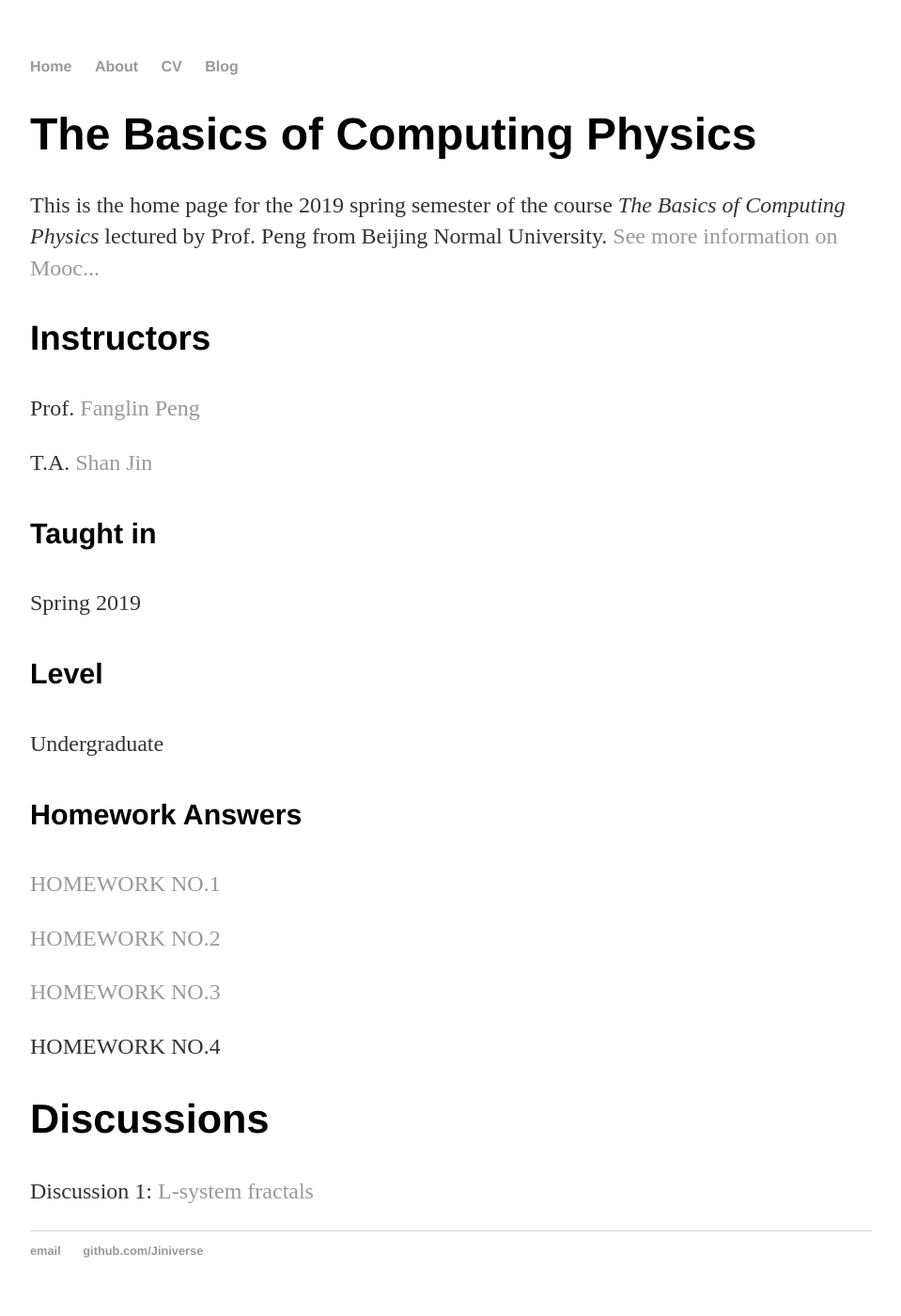
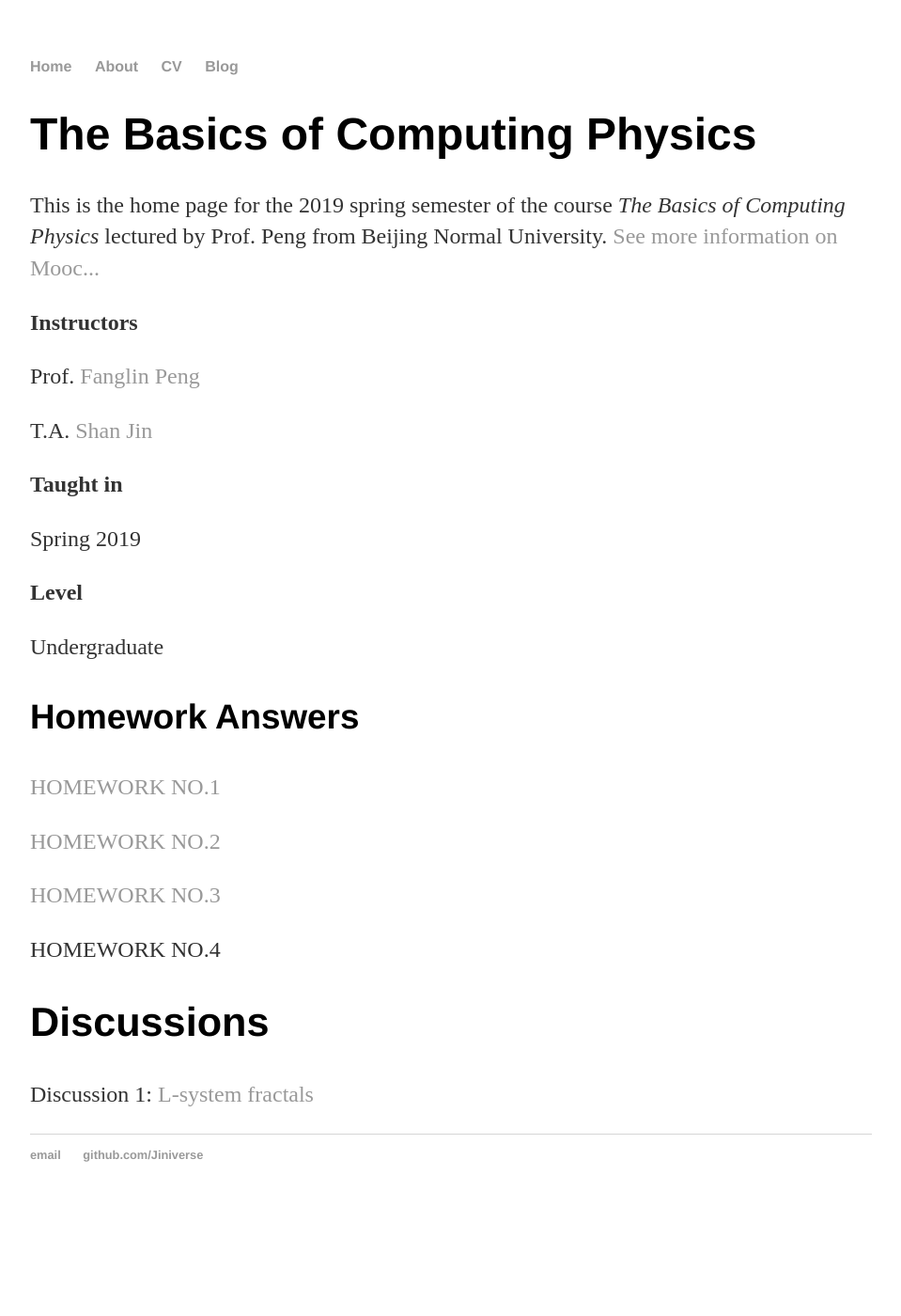
Before and after one commit to Jiniverse/ComPhy_Peng, a Jekyll site: the page built from index.html, in a window 1280 px wide. Shown: the whole page at 94% size, without its empty margins (160-1119 px from the left). Built offline with Jekyll 4.4.1, drawn with Linux system fonts in a browser that asks for light colours; after the commit the page ends 1298 px from its top, so only the background shows below that.

```diff
--- a/index.html
+++ b/index.html
@@ -5,14 +5,14 @@ title: The Basics of Computing Physics
 		<div class="blurb">
 			<h1>The Basics of Computing Physics</h1>
 			<p>This is the home page for the 2019 spring semester of the course <em>The Basics of Computing Physics</em> lectured by Prof. Peng from Beijing Normal University. <a href="http://www.icourse163.org/course/BNU-1002842010">See more information on Mooc...</a></p>
-			<h3>Instructors</h3>
+			<p><b>Instructors</b></p>
 			<p>Prof. <a href="http://physics.bnu.edu.cn/application/faculty/pengfanglin/index.htm">Fanglin Peng</a></p>
 			<p>T.A. <a href="https://jiniverse.github.io/">Shan Jin</a></p>
-			<h4>Taught in</h4>
+			<p><b>Taught in</b></p>
 			<p>Spring 2019</p>
-			<h4>Level</h4>
+			<p><b>Level</b></p>
 			<p>Undergraduate</p>
-			<h4>Homework Answers</h4>
+			<h3>Homework Answers</h3>
 			<p><a href="/ComPhy_Peng/hw1">HOMEWORK NO.1</a></p>
 			<p><a href="/ComPhy_Peng/hw2">HOMEWORK NO.2</a></p>
 			<p><a href="/ComPhy_Peng/hw3">HOMEWORK NO.3</a></p>
```
